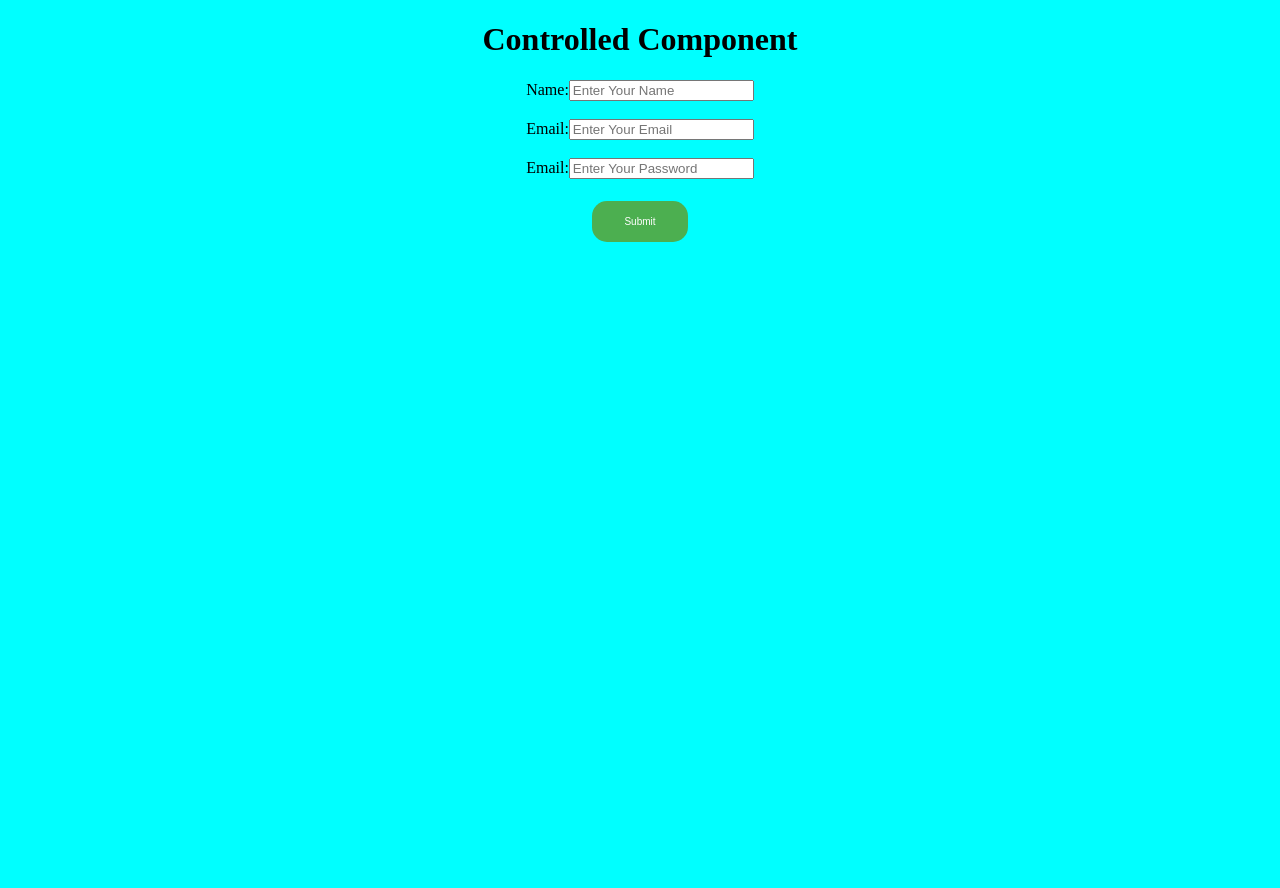
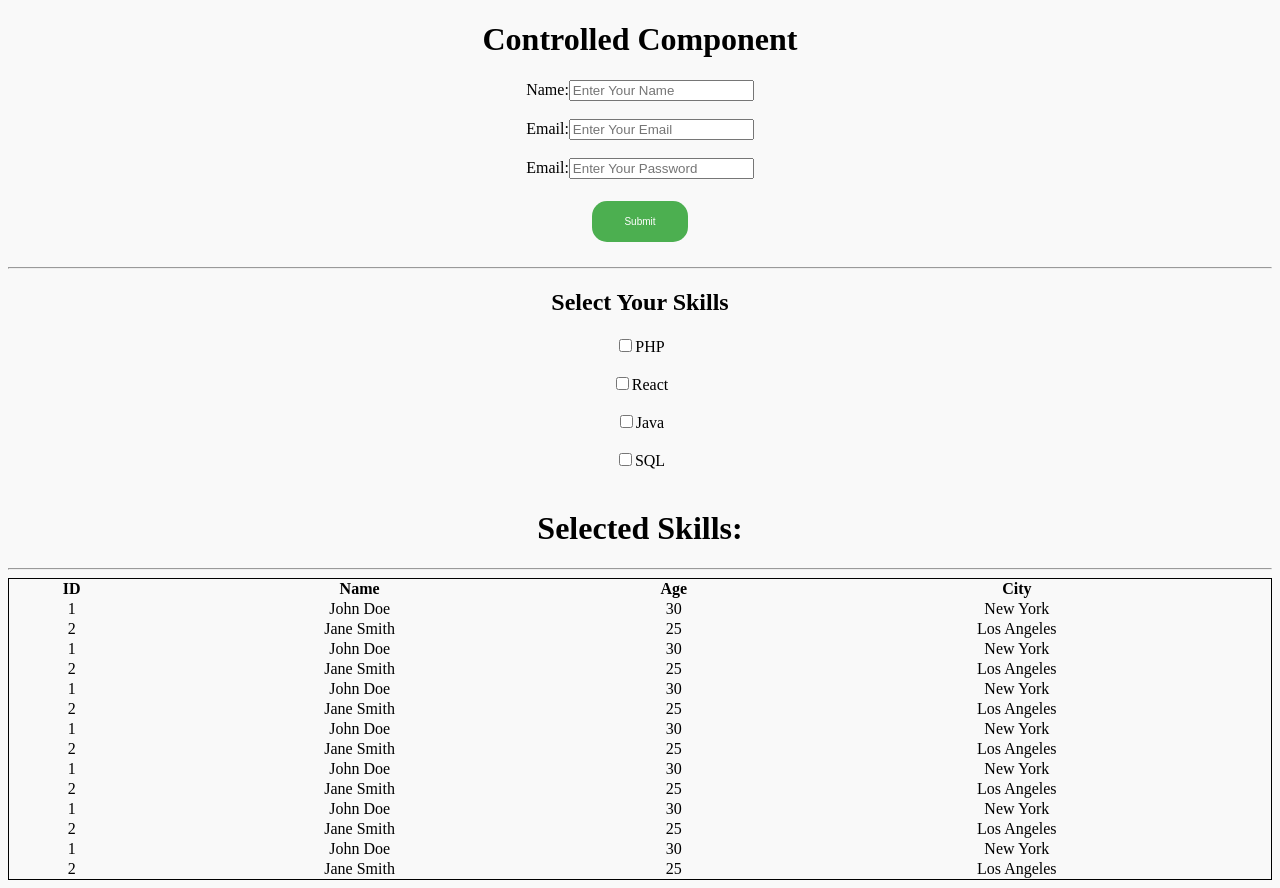
Before and after one commit to Sarveshmaddheshiya/my-react-app, a React (Vite) app: page / in a window 1280 px wide. Before the commit the page ends 800 px from the top, so only its background shows below. Built offline with nearby package versions, Linux system fonts and the light colour scheme.

Commit message:
added table

```diff
--- a/src/App.css
+++ b/src/App.css
@@ -1,6 +1,6 @@
 body
 {
-  background-color:aqua;
+  background-color:rgb(249, 249, 249);
   text-align: center;
 }
 
--- a/src/App.jsx
+++ b/src/App.jsx
@@ -13,6 +13,9 @@ import ButtonClickProps from './ButtonClickProps.jsx'
 
 import Value from './GetInput.jsx'
 import Data from './Form.jsx'
+import Check from './HandleCheckbox.jsx'
+import Table from './Table.jsx'
+
 
 function App() {
 
@@ -77,7 +80,12 @@ function App() {
 
 
 <Data/>
-    </>
+<hr/>
+<Check/>
+<hr/>
+<Table/>
+</>
+
   )
 }
 
--- /dev/null
+++ b/src/HandleCheckbox.jsx
@@ -0,0 +1,44 @@
+import React, { useState } from 'react';
+
+function Check() {
+  const [skills, setSkills] = useState([]); // Shuru me khali array
+
+  const handleSkills = (e) => {
+    const value = e.target.id;       // Checkbox ki value id se le rahe hain
+    const checked = e.target.checked; // Checked hai ya nahi
+
+    if (checked) {
+      // Agar checked hai to add karo
+      setSkills([...skills, value]);
+    } else {
+      // Agar uncheck kiya to hata do
+      setSkills(skills.filter((skill) => skill !== value));
+    }
+  };
+
+  return (
+    <>
+      <h2>Select Your Skills</h2>
+
+      <input onChange={handleSkills} type="checkbox" id="php" />
+      <label htmlFor="php">PHP</label>
+      <br /><br />
+
+      <input onChange={handleSkills} type="checkbox" id="react" />
+      <label htmlFor="react">React</label>
+      <br /><br />
+
+      <input onChange={handleSkills} type="checkbox" id="java" />
+      <label htmlFor="java">Java</label>
+      <br /><br />
+
+      <input onChange={handleSkills} type="checkbox" id="sql" />
+      <label htmlFor="sql">SQL</label>
+      <br /><br />
+
+      <h1>Selected Skills: {skills.join(", ")}</h1>
+    </>
+  );
+}
+
+export default Check;
--- /dev/null
+++ b/src/Table.jsx
@@ -0,0 +1,103 @@
+
+
+
+export default function Table() {
+
+  return (
+    <table style={{ width: '100%', borderCollapse: 'collapse', border: '1px solid black' }}>
+
+        <tr>
+          <th>ID</th>
+          <th>Name</th>
+          <th>Age</th>
+          <th>City</th>
+        </tr>
+        <tr>
+          <td>1</td>
+          <td>John Doe</td>
+          <td>30</td>
+          <td>New York</td>
+        </tr>
+        <tr>
+          <td>2</td>
+          <td>Jane Smith</td>
+          <td>25</td>
+          <td>Los Angeles</td>
+        </tr>
+         <tr>
+          <td>1</td>
+          <td>John Doe</td>
+          <td>30</td>
+          <td>New York</td>
+        </tr>
+        <tr>
+          <td>2</td>
+          <td>Jane Smith</td>
+          <td>25</td>
+          <td>Los Angeles</td>
+        </tr>
+         <tr>
+          <td>1</td>
+          <td>John Doe</td>
+          <td>30</td>
+          <td>New York</td>
+        </tr>
+        <tr>
+          <td>2</td>
+          <td>Jane Smith</td>
+          <td>25</td>
+          <td>Los Angeles</td>
+        </tr>
+         <tr>
+          <td>1</td>
+          <td>John Doe</td>
+          <td>30</td>
+          <td>New York</td>
+        </tr>
+        <tr>
+          <td>2</td>
+          <td>Jane Smith</td>
+          <td>25</td>
+          <td>Los Angeles</td>
+        </tr>
+         <tr>
+          <td>1</td>
+          <td>John Doe</td>
+          <td>30</td>
+          <td>New York</td>
+        </tr>
+        <tr>
+          <td>2</td>
+          <td>Jane Smith</td>
+          <td>25</td>
+          <td>Los Angeles</td>
+        </tr>
+         <tr>
+          <td>1</td>
+          <td>John Doe</td>
+          <td>30</td>
+          <td>New York</td>
+        </tr>
+        <tr>
+          <td>2</td>
+          <td>Jane Smith</td>
+          <td>25</td>
+          <td>Los Angeles</td>
+        </tr>
+         <tr>
+          <td>1</td>
+          <td>John Doe</td>
+          <td>30</td>
+          <td>New York</td>
+        </tr>
+        <tr>
+          <td>2</td>
+          <td>Jane Smith</td>
+          <td>25</td>
+          <td>Los Angeles</td>
+        </tr>
+
+
+    </table>
+  );
+}
```
